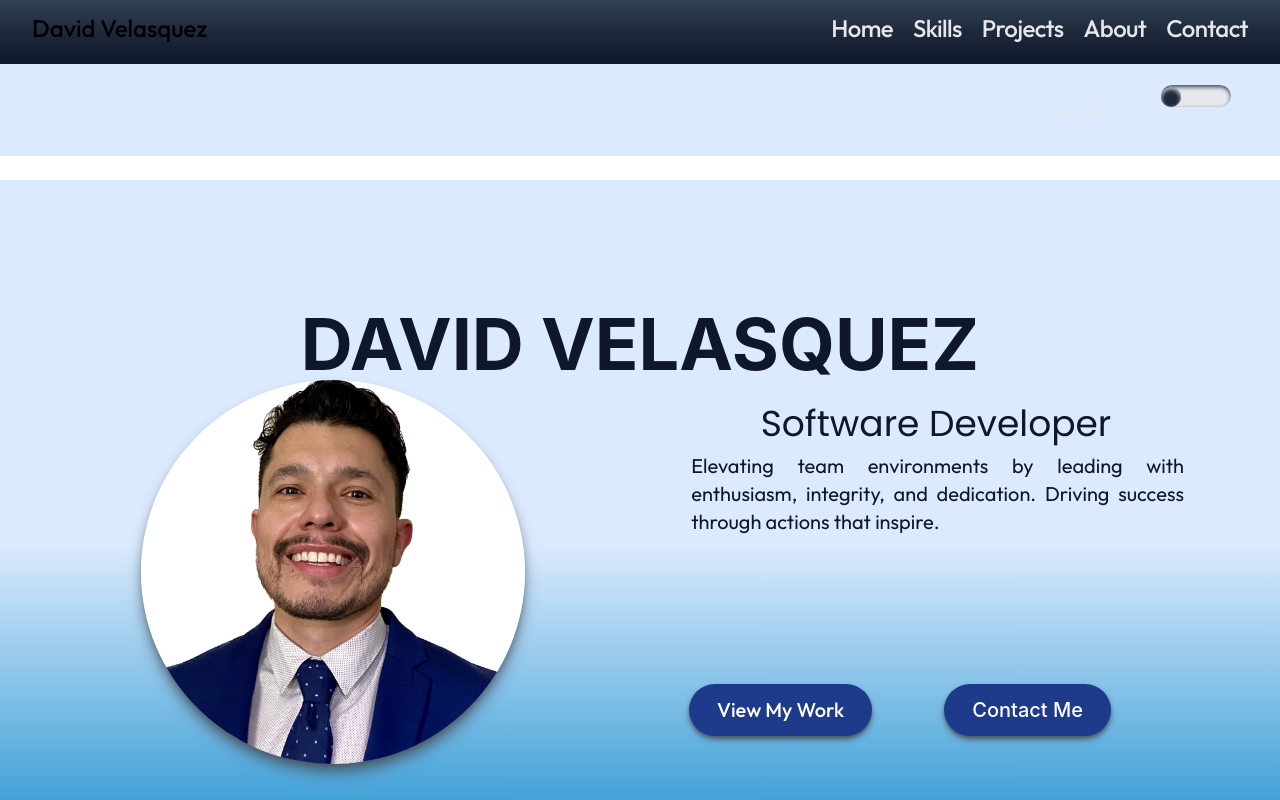
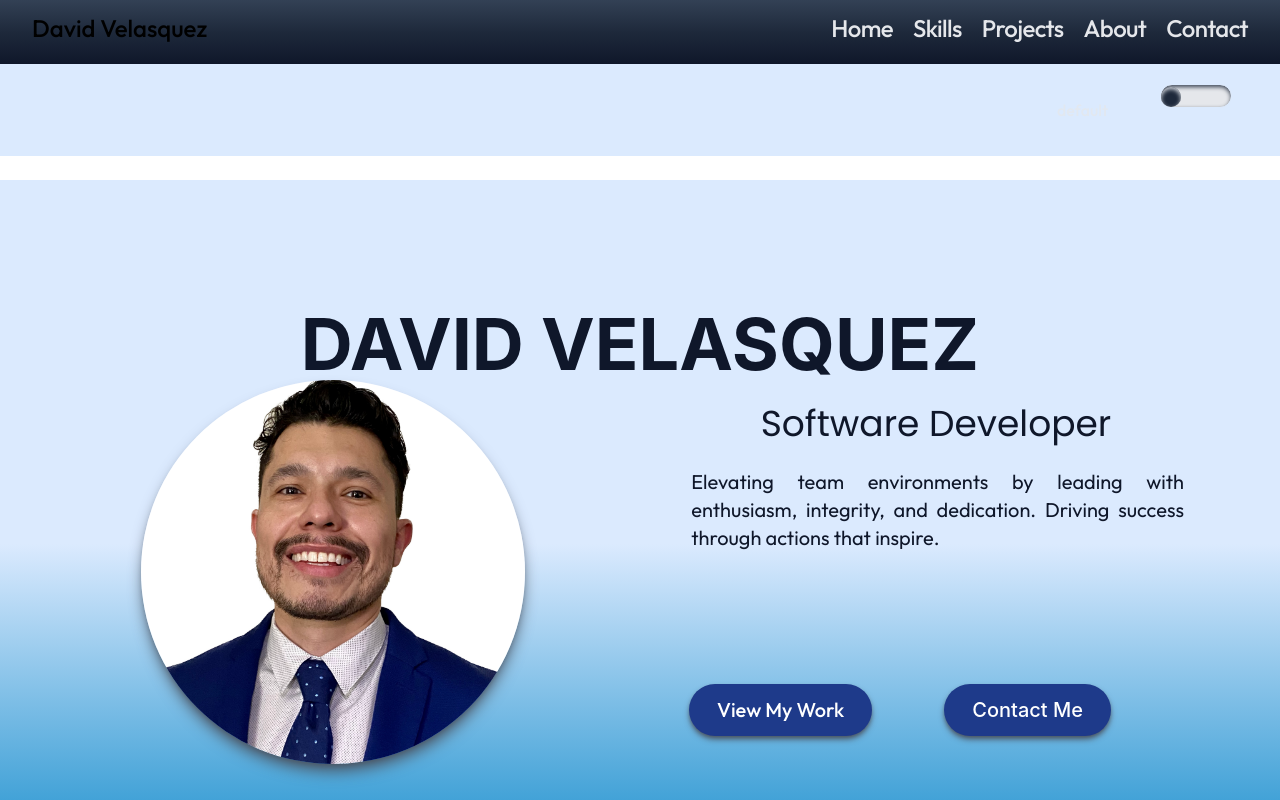
Before and after one commit to davidxv15/Portfolio-2, a React (Vite) app: page / in a window 1280 px wide. Shown: the top 800 px of the page. Built offline with nearby package versions, Linux system fonts and the light colour scheme; a web font is replaced by a local one.

Commit message:
refactor(Hero): dev email

```diff
--- a/src/components/HeroSection.tsx
+++ b/src/components/HeroSection.tsx
@@ -18,7 +18,7 @@ const HeroSection: React.FC = () => {
     }
   };
   return (
-    <section className="sm:mt-6 section flex flex-col items-center justify-evenly h-screen w-screen bg-gradient-to-t from-sky-600 via-blue-100 to-blue-100 text-center">
+    <section className="sm:mt-6 section flex flex-col items-center justify-evenly h-screen w-screen bg-gradient-to-t from-sky-600 via-blue-100 to-blue-400 text-center">
       <div className="bg-gradient-to-t from-sky-600 via-blue-100 to-blue-100 sm:bg-transparent">
         <h1
           className="surname relative top-[-6rem] md:top-[-2rem] lg:top-[3rem] text-5xl md:text-6xl lg:text-7xl font-league font-bold text-slate-900 bg-blue-100
@@ -38,7 +38,7 @@ const HeroSection: React.FC = () => {
           Software Developer
         </h2>
         <div className="flex flex-col-reverse md:flex-col items-center justify-center md:-translate-y-8">
-        <p className="text-xl md:text-justify lg:text-justify font-outfit text-slate-900 mt-2 md:text-left lg:text-left md:mr-24 md:ml-[50%] lg:ml-[54%] lg:translate-y-28 animate-fade no-select">
+        <p className="text-xl md:text-justify lg:text-justify font-outfit text-slate-900 mt-2 md:text-left lg:text-left md:mr-24 md:ml-[50%] lg:ml-[54%] lg:translate-y-32 animate-fade no-select">
           Elevating team environments by leading with enthusiasm, integrity, and
           dedication. Driving success through actions that inspire
           {/* and motivate */}.
@@ -54,7 +54,7 @@ const HeroSection: React.FC = () => {
         </div>
       <div className="mt-4 md:ml-64 md:mb-20 lg:space-x-12 md:-translate-y-36 md:translate-x-12 lg:translate-x-32 lg:-translate-y-44 xl:-translate-y-28">
         <a href="#projects">
-          <button className="scroll-mt-20 bg-blue-900 text-white text-xl px-7 py-3 rounded-full hover:text-slate-900 hover:bg-blue-300 transition font-outfit shadow shadow-md shadow-gray-600 sm:-translate-x-0 md:-translate-y-40 lg:-translate-y-32 border-none transform transition duration-100 animate-fade no-select">
+          <button className="scroll-mt-20 bg-blue-900 text-white text-xl px-7 py-3 rounded-full hover:text-slate-900 hover:bg-blue-300 transition font-outfit shadow shadow-md shadow-gray-600  sm:translate-y-8 md:-translate-y-40 lg:-translate-y-32 border-none transform transition duration-100 animate-fade no-select">
             View My Work
           </button>
         </a>
```
